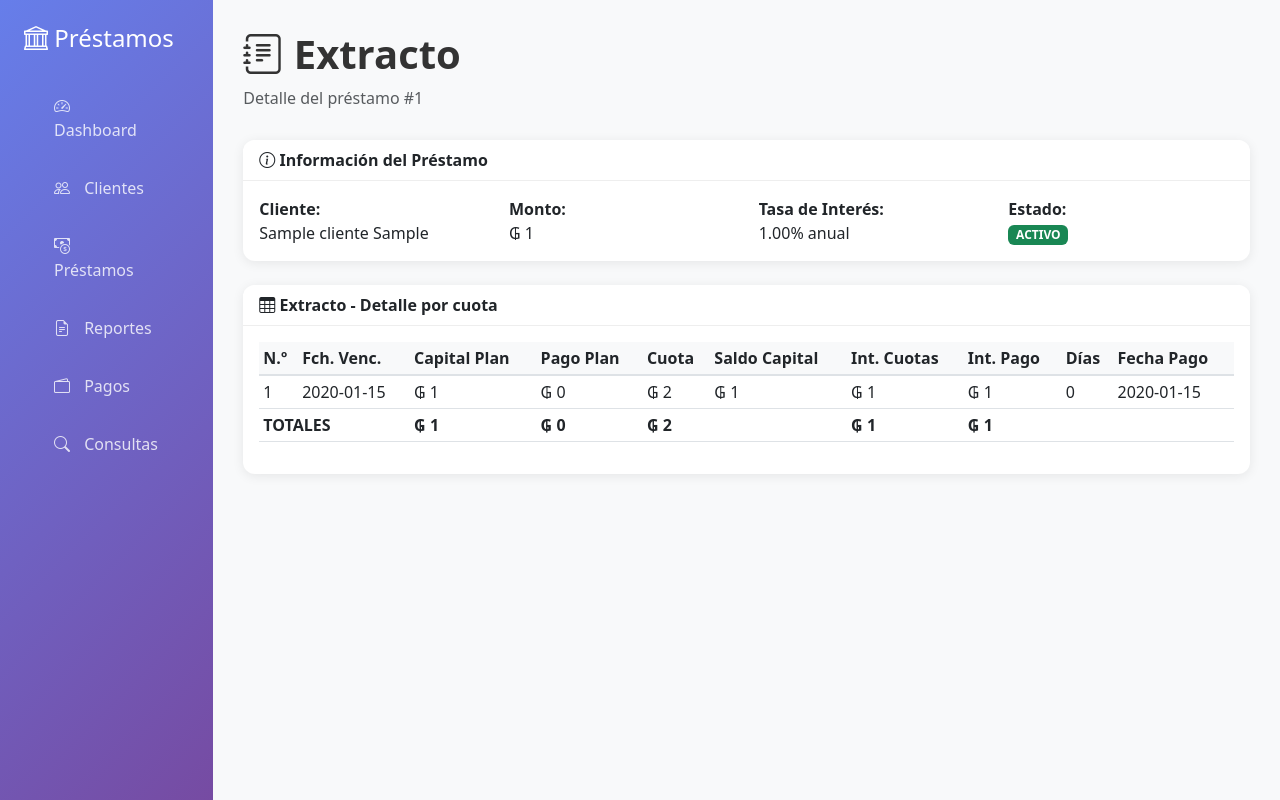
After one commit to HenryG77/proj_ing_soft, a Flask app: page /prestamos/1/extracto in a window 1280 px wide. The commit adds this page. Run offline with Flask 3, Linux system fonts and the light colour scheme; tables that the repository leaves empty hold one stand-in row (values such as "Sample post").

Commit message:
Arreglos en codigo

```diff
--- a/app.py
+++ b/app.py
@@ -9,6 +9,30 @@ from models import Cliente, Prestamo, Cuota, Pago
 
 app = Flask(__name__)
 app.config['SECRET_KEY'] = 'tu-clave-secreta-aqui'
+
+
+def normalizar_valor_numerico(valor):
+    """Normaliza un string numérico con separadores de miles o decimales."""
+    if valor is None:
+        return Decimal('0')
+
+    texto = str(valor).strip().replace(' ', '')
+    if texto == '':
+        return Decimal('0')
+
+    if ',' in texto and '.' in texto:
+        texto = texto.replace('.', '').replace(',', '.')
+    elif ',' in texto:
+        texto = texto.replace(',', '.')
+    elif '.' in texto:
+        partes = texto.split('.')
+        if len(partes[-1]) > 2:
+            texto = ''.join(partes)
+
+    try:
+        return Decimal(texto)
+    except Exception:
+        return Decimal('0')
 
 # Inicializar base de datos
 init_db(app)
@@ -177,12 +201,11 @@ def prestamo_nuevo():
 
     if request.method == 'POST':
         try:
-            # Convertir monto de formato paraguayo (150.000) a decimal
-            monto_str = request.form['monto'].replace('.', '').replace(',', '.')
+            monto_str = request.form['monto']
             prestamo = Prestamo(
                 cliente_id=request.form['cliente_id'],
-                monto=Decimal(monto_str),
-                tasa_interes=Decimal(request.form['tasa_interes']),
+                monto=normalizar_valor_numerico(monto_str),
+                tasa_interes=normalizar_valor_numerico(request.form['tasa_interes']),
                 cantidad_cuotas=int(request.form['cantidad_cuotas']),
                 fecha_desembolso=datetime.strptime(request.form['fecha_desembolso'], '%Y-%m-%d').date(),
                 estado=request.form.get('estado', 'ACTIVO')
@@ -209,7 +232,154 @@ def prestamo_detalle(id):
     """
     prestamo = Prestamo.query.get_or_404(id)
     cuotas = Cuota.query.filter_by(prestamo_id=id).order_by(Cuota.numero_cuota).all()
-    return render_template('cronograma.html', prestamo=prestamo, cuotas=cuotas)
+    # Pasar la fecha de hoy para calcular días de atraso en la plantilla
+    return render_template('cronograma.html', prestamo=prestamo, cuotas=cuotas, hoy=date.today())
+
+
+@app.route('/prestamos/<int:id>/general')
+def prestamo_general(id):
+    """
+    Muestra la vista General con movimientos de crédito/débito y saldo.
+    """
+    prestamo = Prestamo.query.get_or_404(id)
+    cuotas = Cuota.query.filter_by(prestamo_id=id).order_by(Cuota.numero_cuota).all()
+
+    saldo = float(prestamo.monto or 0)
+    filas = [
+        {
+            'sec': 1,
+            'fecha': prestamo.fecha_desembolso,
+            'movimiento': 'Desembolso',
+            'credito': float(prestamo.monto or 0),
+            'debito': None,
+            'saldo': saldo,
+            'interes': None,
+        }
+    ]
+
+    sec = 2
+    for cuota in cuotas:
+        pagos_list = list(cuota.pagos) if cuota.pagos else []
+        monto_pagado = sum((float(p.monto_pagado) for p in pagos_list)) if pagos_list else 0.0
+        if monto_pagado <= 0:
+            continue
+
+        fecha_pago = None
+        if pagos_list:
+            fecha_pago_dt = max((p.fecha_pago for p in pagos_list if p.fecha_pago))
+            fecha_pago = fecha_pago_dt.date() if fecha_pago_dt else cuota.fecha_vencimiento
+        else:
+            fecha_pago = cuota.fecha_vencimiento
+
+        interes = float(cuota.interes or 0)
+        amortizacion = max(0.0, monto_pagado - interes)
+        saldo = max(0.0, saldo - amortizacion)
+
+        filas.append({
+            'sec': sec,
+            'fecha': fecha_pago,
+            'movimiento': f'Amortización Cuota N.º {cuota.numero_cuota}',
+            'credito': None,
+            'debito': monto_pagado,
+            'saldo': saldo,
+            'interes': interes,
+        })
+        sec += 1
+
+    return render_template('general.html', prestamo=prestamo, filas=filas)
+
+
+@app.route('/prestamos/<int:id>/extracto')
+def prestamo_extracto(id):
+    """
+    Muestra el extracto del préstamo con columnas detalladas
+    """
+    prestamo = Prestamo.query.get_or_404(id)
+    cuotas = Cuota.query.filter_by(prestamo_id=id).order_by(Cuota.numero_cuota).all()
+    hoy = date.today()
+
+    # Preparar filas con los campos solicitados
+    filas = []
+    monto_total = float(prestamo.monto)
+    running_paid_capital = 0.0
+
+    total_capital_plan = 0.0
+    total_pago_plan = 0.0
+    total_cuota = 0.0
+    total_int_cuotas = 0.0
+    total_int_pago = 0.0
+
+    # Construir mapa de pagos por cuota para sumar montos pagados
+    for cuota in cuotas:
+        capital_plan = float(cuota.capital or 0)
+        pago_plan = 0.0  # importe total ya pagado del capital (por esta cuota)
+        int_cuotas = float(cuota.interes or 0)
+        fecha_venc = cuota.fecha_vencimiento
+        fecha_pago = None
+
+        # Monto pagado total registrado en pagos asociados (suma de pagos sobre esta cuota)
+        pagos_list = list(cuota.pagos) if cuota.pagos else []
+        monto_pagado = sum((float(p.monto_pagado) for p in pagos_list)) if pagos_list else 0.0
+
+        # Fecha de pago: tomar la última fecha registrada en pagos, si existe
+        if pagos_list:
+            fecha_pago_dt = max((p.fecha_pago for p in pagos_list))
+            fecha_pago = fecha_pago_dt.date() if fecha_pago_dt else None
+        elif cuota.fecha_pago:
+            fecha_pago = cuota.fecha_pago
+
+        # Interés efectivamente cobrado: asumimos que los primeros importes pagados cubren interés hasta el monto de la cuota de interés
+        int_pago = 0.0
+        restante = monto_pagado
+        if restante > 0:
+            int_pago = min(int_cuotas, restante)
+            restante = max(0.0, restante - int_pago)
+
+        # Capital efectivamente pagado para esta cuota (lo que queda después de cubrir interés)
+        pago_plan = min(capital_plan, restante)
+
+        # Actualizar saldo real de capital pendiente acumulando capital pagado
+        running_paid_capital += pago_plan
+
+        saldo_capital = monto_total - running_paid_capital
+
+        # Días: diferencia entre fecha de pago (si existe) o hoy y la fecha de vencimiento
+        dias = None
+        if fecha_venc:
+            ref = fecha_pago if fecha_pago else hoy
+            dias = (ref - fecha_venc).days
+
+        cuota_val = capital_plan + int_cuotas
+
+        filas.append({
+            'numero': cuota.numero_cuota,
+            'fecha_vencimiento': fecha_venc,
+            'capital_plan': capital_plan,
+            'pago_plan': pago_plan,
+            'cuota': cuota_val,
+            'saldo_capital': saldo_capital,
+            'int_cuotas': int_cuotas,
+            'int_pago': int_pago,
+            'dias': dias,
+            'fecha_pago': fecha_pago,
+            'monto_pagado': monto_pagado,
+        })
+
+        total_capital_plan += capital_plan
+        total_pago_plan += pago_plan
+        total_cuota += cuota_val
+        total_int_cuotas += int_cuotas
+        total_int_pago += int_pago
+
+    totales = {
+        'capital_plan': total_capital_plan,
+        'pago_plan': total_pago_plan,
+        'cuota': total_cuota,
+        'int_cuotas': total_int_cuotas,
+        'int_pago': total_int_pago,
+    }
+
+    return render_template('extracto.html', prestamo=prestamo, filas=filas, totales=totales, hoy=hoy)
 
 
 @app.route('/prestamos/<int:id>/editar', methods=['GET', 'POST'])
@@ -222,11 +392,10 @@ def prestamo_editar(id):
 
     if request.method == 'POST':
         try:
-            # Convertir monto de formato paraguayo (150.000) a decimal
-            monto_str = request.form['monto'].replace('.', '').replace(',', '.')
+            monto_str = request.form['monto']
             prestamo.cliente_id = request.form['cliente_id']
-            prestamo.monto = Decimal(monto_str)
-            prestamo.tasa_interes = Decimal(request.form['tasa_interes'])
+            prestamo.monto = normalizar_valor_numerico(monto_str)
+            prestamo.tasa_interes = normalizar_valor_numerico(request.form['tasa_interes'])
             prestamo.cantidad_cuotas = int(request.form['cantidad_cuotas'])
             prestamo.fecha_desembolso = datetime.strptime(request.form['fecha_desembolso'], '%Y-%m-%d').date()
             prestamo.estado = request.form.get('estado', 'ACTIVO')
@@ -270,6 +439,39 @@ def reportes():
     """
     prestamos = Prestamo.query.order_by(Prestamo.fecha_creacion.desc()).all()
     return render_template('reportes.html', prestamos=prestamos)
+
+
+@app.route('/pagos')
+def pagos():
+    """
+    Página de pagos que lista préstamos con filtros.
+    """
+    cliente_id = request.args.get('cliente_id', '')
+    prestamo_id = request.args.get('prestamo_id', '')
+    estado = request.args.get('estado', '')
+
+    prestamos_query = Prestamo.query
+    if cliente_id:
+        prestamos_query = prestamos_query.filter_by(cliente_id=cliente_id)
+    if prestamo_id:
+        prestamos_query = prestamos_query.filter_by(id=prestamo_id)
+    if estado:
+        prestamos_query = prestamos_query.filter_by(estado=estado)
+
+    prestamos = prestamos_query.order_by(Prestamo.fecha_creacion.desc()).all()
+    clientes = Cliente.query.all()
+
+    return render_template('pagos.html', clientes=clientes, prestamos=prestamos, cliente_id=cliente_id, prestamo_id=prestamo_id, estado=estado)
+
+
+@app.route('/pagos/prestamo/<int:prestamo_id>')
+def pagos_prestamo(prestamo_id):
+    """
+    Muestra las cuotas pendientes de un préstamo seleccionado.
+    """
+    prestamo = Prestamo.query.get_or_404(prestamo_id)
+    cuotas_pendientes = Cuota.query.filter_by(prestamo_id=prestamo_id).filter(Cuota.estado != 'PAGADO').order_by(Cuota.numero_cuota).all()
+    return render_template('pagos_detalle.html', prestamo=prestamo, cuotas_pendientes=cuotas_pendientes)
 
 
 @app.route('/consultas')
--- a/templates/base.html
+++ b/templates/base.html
@@ -121,6 +121,9 @@
                         <a class="nav-link {% if request.endpoint == 'reportes' %}active{% endif %}" href="{{ url_for('reportes') }}">
                             <i class="bi bi-file-earmark-text"></i> Reportes
                         </a>
+                        <a class="nav-link {% if request.endpoint == 'pagos' %}active{% endif %}" href="{{ url_for('pagos') }}">
+                            <i class="bi bi-wallet2"></i> Pagos
+                        </a>
                         <a class="nav-link {% if request.endpoint == 'consultas' %}active{% endif %}" href="{{ url_for('consultas') }}">
                             <i class="bi bi-search"></i> Consultas
                         </a>
--- /dev/null
+++ b/templates/extracto.html
@@ -0,0 +1,93 @@
+{% extends "base.html" %}
+
+{% block title %}Extracto - Sistema de Gestión de Préstamos{% endblock %}
+
+{% block content %}
+<div class="page-header">
+    <h1><i class="bi bi-journal-text"></i> Extracto</h1>
+    <p class="text-muted">Detalle del préstamo #{{ prestamo.id }}</p>
+</div>
+
+<div class="card">
+    <div class="card-header">
+        <i class="bi bi-info-circle"></i> Información del Préstamo
+    </div>
+    <div class="card-body">
+        <div class="row">
+            <div class="col-md-3">
+                <strong>Cliente:</strong><br>
+                {{ prestamo.cliente.nombre if prestamo.cliente else 'N/A' }} {{ prestamo.cliente.apellido if prestamo.cliente else '' }}
+            </div>
+            <div class="col-md-3">
+                <strong>Monto:</strong><br>
+                ₲ {{ "{:,.0f}".format(prestamo.monto).replace(',', '.') }}
+            </div>
+            <div class="col-md-3">
+                <strong>Tasa de Interés:</strong><br>
+                {{ prestamo.tasa_interes }}% anual
+            </div>
+            <div class="col-md-3">
+                <strong>Estado:</strong><br>
+                <span class="badge {% if prestamo.estado == 'ACTIVO' %}bg-success{% else %}bg-danger{% endif %}">
+                    {{ prestamo.estado }}
+                </span>
+            </div>
+        </div>
+    </div>
+</div>
+
+<div class="card mt-4">
+    <div class="card-header">
+        <i class="bi bi-table"></i> Extracto - Detalle por cuota
+    </div>
+    <div class="card-body">
+        <div class="table-responsive">
+            <table class="table table-hover table-sm">
+                <thead>
+                    <tr>
+                        <th>N.º</th>
+                        <th>Fch. Venc.</th>
+                        <th>Capital Plan</th>
+                        <th>Pago Plan</th>
+                        <th>Cuota</th>
+                        <th>Saldo Capital</th>
+                        <th>Int. Cuotas</th>
+                        <th>Int. Pago</th>
+                        <th>Días</th>
+                        <th>Fecha Pago</th>
+                    </tr>
+                </thead>
+                <tbody>
+                    {% for f in filas %}
+                    <tr>
+                        <td>{{ f.numero }}</td>
+                        <td>{{ f.fecha_vencimiento.strftime('%Y-%m-%d') if f.fecha_vencimiento else 'N/A' }}</td>
+                        <td>₲ {{ "{:,.0f}".format(f.capital_plan).replace(',', '.') }}</td>
+                        <td>₲ {{ "{:,.0f}".format(f.pago_plan).replace(',', '.') }}</td>
+                        <td>₲ {{ "{:,.0f}".format(f.cuota).replace(',', '.') }}</td>
+                        <td>₲ {{ "{:,.0f}".format(f.saldo_capital).replace(',', '.') }}</td>
+                        <td>₲ {{ "{:,.0f}".format(f.int_cuotas).replace(',', '.') }}</td>
+                        <td>₲ {{ "{:,.0f}".format(f.int_pago).replace(',', '.') }}</td>
+                        <td>{{ f.dias if f.dias is not none else '-' }}</td>
+                        <td>{{ f.fecha_pago.strftime('%Y-%m-%d') if f.fecha_pago else '-' }}</td>
+                    </tr>
+                    {% endfor %}
+                </tbody>
+                <tfoot>
+                    <tr class="table-border-top">
+                        <td colspan="2"><strong>TOTALES</strong></td>
+                        <td><strong>₲ {{ "{:,.0f}".format(totales.capital_plan).replace(',', '.') }}</strong></td>
+                        <td><strong>₲ {{ "{:,.0f}".format(totales.pago_plan).replace(',', '.') }}</strong></td>
+                        <td><strong>₲ {{ "{:,.0f}".format(totales.cuota).replace(',', '.') }}</strong></td>
+                        <td></td>
+                        <td><strong>₲ {{ "{:,.0f}".format(totales.int_cuotas).replace(',', '.') }}</strong></td>
+                        <td><strong>₲ {{ "{:,.0f}".format(totales.int_pago).replace(',', '.') }}</strong></td>
+                        <td colspan="2"></td>
+                    </tr>
+                </tfoot>
+            </table>
+        </div>
+    </div>
+</div>
+
+{% endblock %}
--- a/templates/prestamos.html
+++ b/templates/prestamos.html
@@ -98,7 +98,7 @@
                 <div class="col-md-6">
                     <div class="mb-3">
                         <label for="monto" class="form-label">Monto Solicitado (₲) *</label>
-                        <input type="text" class="form-control" id="monto" name="monto" placeholder="150.000" value="{{ prestamo.monto }}" required>
+                        <input type="text" class="form-control" id="monto" name="monto" placeholder="150.000" value="{{ '{:,.0f}'.format(prestamo.monto).replace(',', '.') }}" required>
                     </div>
                 </div>
             </div>
@@ -244,7 +244,8 @@ function formatearNumero(numero) {
 
 function calcularCuota() {
     const montoInput = document.getElementById('monto');
-    const monto = parseFloat(montoInput.value.replace(/\./g, '').replace(/,/g, '')) || 0;
+    const montoStr = montoInput.value.replace(/\./g, '').replace(/,/g, '.');
+    const monto = parseFloat(montoStr) || 0;
     const tasaInteres = parseFloat(document.getElementById('tasa_interes').value) || 0;
     const cantidadCuotas = parseInt(document.getElementById('cantidad_cuotas').value) || 1;
 
--- a/templates/reportes.html
+++ b/templates/reportes.html
@@ -59,4 +59,5 @@
         </div>
     </div>
 </div>
+
 {% endblock %}
```
Also changed, not shown: templates/consultas.html (+8 -2 lines), templates/cronograma.html (+36 -40 lines), templates/general.html (added, +84 -0 lines), templates/pagos.html (added, +109 -0 lines), templates/pagos_detalle.html (added, +57 -0 lines).
